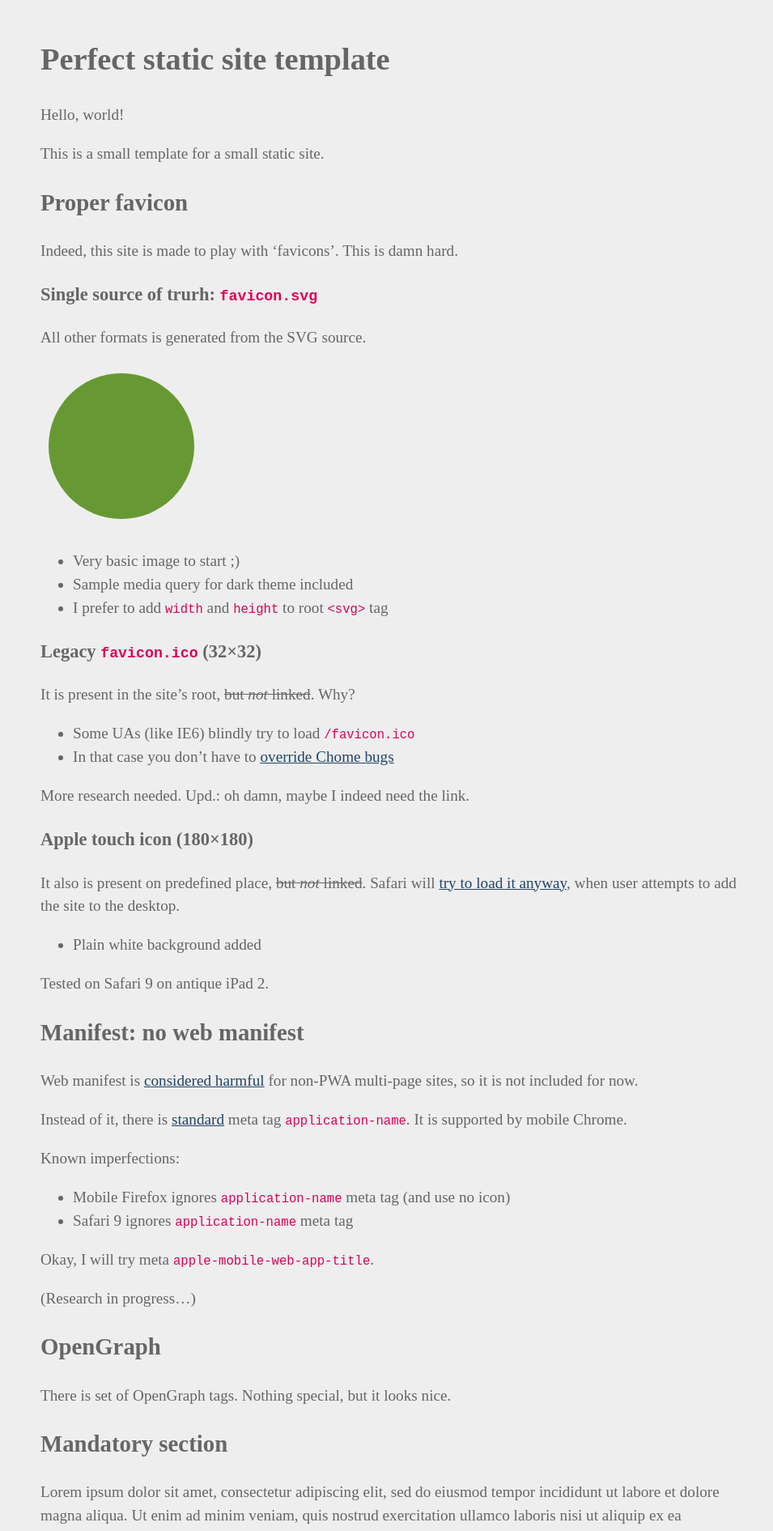
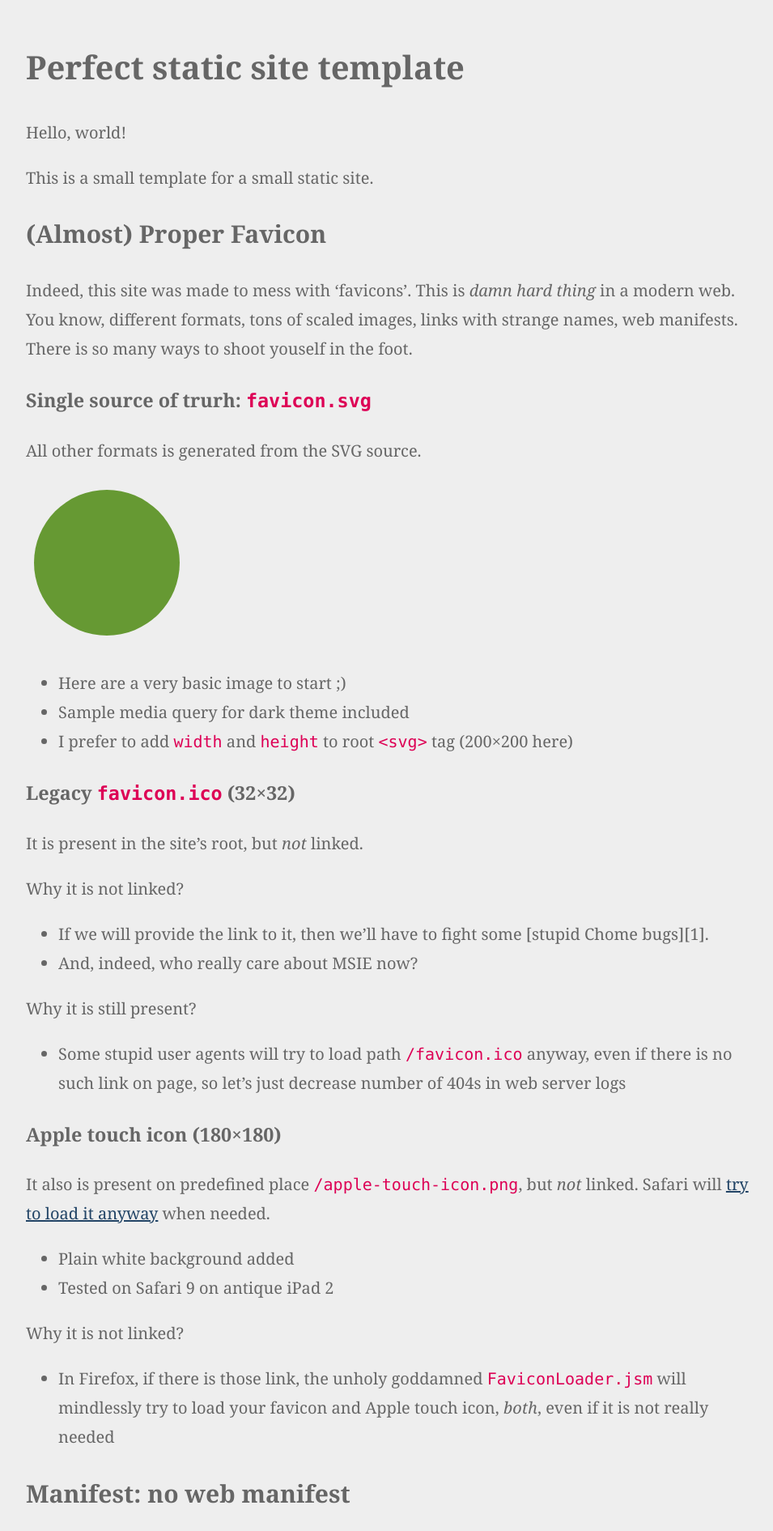
Before and after one commit to kastaneda/psst, a Jekyll site: the page built from index.md, in a window 1280 px wide. Shown: the top 1891 px of the page at 81% size, without its empty margins (158-1113 px from the left). Built offline with Jekyll 4.4.1, drawn with Linux system fonts in a browser that asks for light colours; some of the changed text lies outside the part shown.

Commit message:
Clean-up and update

```diff
--- a/_layouts/default.html
+++ b/_layouts/default.html
@@ -10,9 +10,7 @@ lang: en
     <title>{{ page.title }}</title>
     <meta name="description" content="{{ site.description }}">
     <link rel="stylesheet" href="{{ site.baseurl }}/style.css">
-    <link rel="icon" href="/favicon.ico" sizes="any"> <!-- XXX -->
-    <link rel="icon" sizes="any" href="{{ site.baseurl }}/favicon.svg" type="image/svg+xml">
-    <link rel="apple-touch-icon" sizes="180x180" href="/apple-touch-icon.png"> <!-- XXX -->
+    <link rel="icon" href="{{ site.baseurl }}/favicon.svg" type="image/svg+xml">
     <meta name="application-name" content="{{ site.title }}">
     <meta name="apple-mobile-web-app-title" content="{{ site.title }}">
     <meta name="twitter:card" content="summary_large_image">
--- a/index.md
+++ b/index.md
@@ -8,67 +8,73 @@ Hello, world!
 This is a small template for a small static site.
 
 
-Proper favicon
---------------
+(Almost) Proper Favicon
+-----------------------
 
-Indeed, this site is made to play with 'favicons'. This is damn hard.
+Indeed, this site was made to mess with 'favicons'. This is _damn hard thing_ in a modern web. You know, different formats, tons of scaled images, links with strange names, web manifests. There is so many ways to shoot youself in the foot.
 
 
 ### Single source of trurh: `favicon.svg`
 
 All other formats is generated from the SVG source.
 
-![Green circle](/favicon.svg)
+![Image: green circle](/favicon.svg)
 
- - Very basic image to start ;)
+ - Here are a very basic image to start ;)
  - Sample media query for dark theme included
- - I prefer to add `width` and `height` to root `<svg>` tag
-
+ - I prefer to add `width` and `height` to root `<svg>` tag (200×200 here)
 
 ### Legacy `favicon.ico` (32×32)
 
-It is present in the site's root, ~~but _not_ linked~~. Why?
+It is present in the site's root, but _not_ linked.
 
- - Some UAs (like IE6) blindly try to load `/favicon.ico`
- - In that case you don't have to [override Chome bugs][1]
+Why it is not linked?
 
-More research needed. Upd.: oh damn, maybe I indeed need the link.
+ - If we will provide the link to it, then we'll have to fight some [stupid Chome bugs][1].
+ - And, indeed, who really care about MSIE now?
+
+Why it is still present?
+
+ - Some stupid user agents will try to load path `/favicon.ico` anyway, even if there is no such link on page, so let's just decrease number of 404s in web server logs
 
 
 ### Apple touch icon (180×180)
 
-It also is present on predefined place, ~~but _not_ linked~~.
-Safari will [try to load it anyway][2], when user attempts
-to add the site to the desktop.
+It also is present on predefined place `/apple-touch-icon.png`, but _not_ linked.
+Safari will [try to load it anyway][2] when needed.
 
  - Plain white background added
+ - Tested on Safari 9 on antique iPad 2
 
-Tested on Safari 9 on antique iPad 2.
+Why it is not linked?
+
+ - In Firefox, if there is those link, the unholy goddamned `FaviconLoader.jsm` will mindlessly try to load your favicon and Apple touch icon, _both_, even if it is not really needed
 
 
 Manifest: no web manifest
 -------------------------
 
-Web manifest is [considered harmful][3] for non-PWA multi-page sites,
-so it is not included for now.
+Web manifest is [considered harmful][3] for non-PWA multi-page sites, so it is not included.
 
-Instead of it, there is [standard][4] meta tag `application-name`.
+Instead of it, there is abit outdated, but [standard][4] meta tag `application-name`.
 It is supported by mobile Chrome.
 
 Known imperfections:
 
- - Mobile Firefox ignores `application-name` meta tag (and use no icon)
+ - Mobile Firefox ignores `application-name` meta tag (and even did not use icon)
  - Safari 9 ignores `application-name` meta tag
 
-Okay, I will try meta `apple-mobile-web-app-title`.
+Okay, maybe I will try meta `apple-mobile-web-app-title`.
 
-(Research in progress…)
+_(Research in progress…)_
 
 
 OpenGraph
 ---------
 
-There is set of OpenGraph tags. Nothing special, but it looks nice.
+There is set of OpenGraph tags. Nothing special, but it works. Unfortunately, SVG is not supported by OpenGraph, so [there is PNG version](opengraph.png) made of SVG.
+
+_(Research in progress…)_
 
 
 Mandatory section
--- a/style.sass
+++ b/style.sass
@@ -5,12 +5,12 @@ body
   max-width: 45em
   margin: 0 auto
   padding: 1em
-  font: 120% / 1.5 serif
+  font: 125% / 1.8 'Droid Serif', 'Sitka Text', 'Georgia', serif
   color: #666
   background: #eee
 
 code
-  font-family: monospace
+  font-family: 'Roboto Mono', 'Droid Sans Mono', 'Consolas', monospace
   color: #d05
 
 a
```
Also changed, not shown: other parts of index.md (+4 -1 lines), favicon.ico, opengraph.png.
